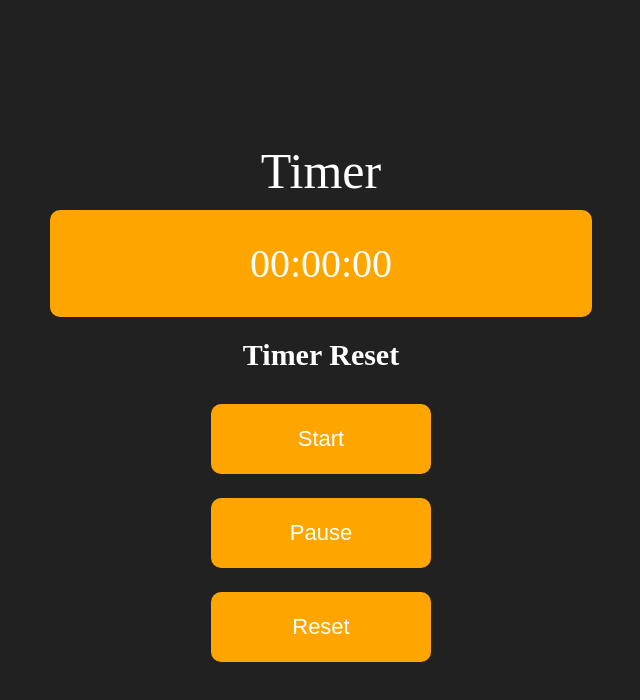
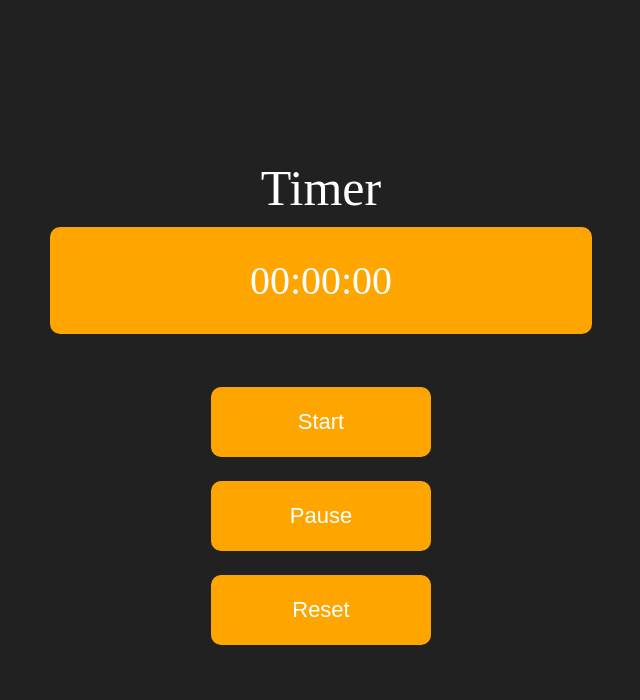
Before and after one commit to XLr8ben/05_Timer, a plain HTML site: page index.html in a window 1280 px wide. Both pictures are taken after a click on the button "Reset". Shown: the whole page, without its empty margins (319-959 px from the left). Drawn offline with Linux system fonts and the light colour scheme.

Commit message:
Update index.html

```diff
--- a/index.html
+++ b/index.html
@@ -130,7 +130,7 @@
         minutes = 0;
         seconds = 0;
         text.innerHTML = "00:00:00";
-        document.querySelector("h1").innerHTML = "Timer Reset";
+        document.querySelector("h1").innerHTML = "";
     });
 
     function pad(value) {
```
